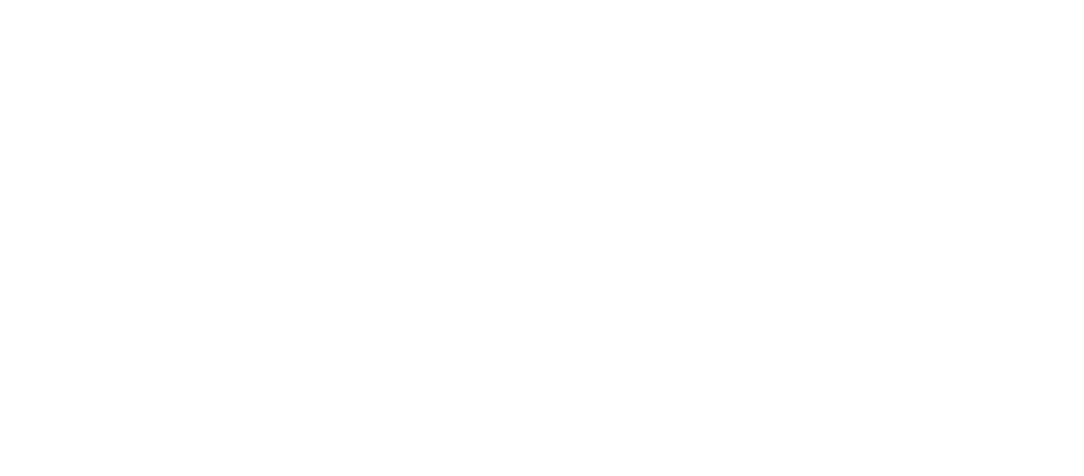
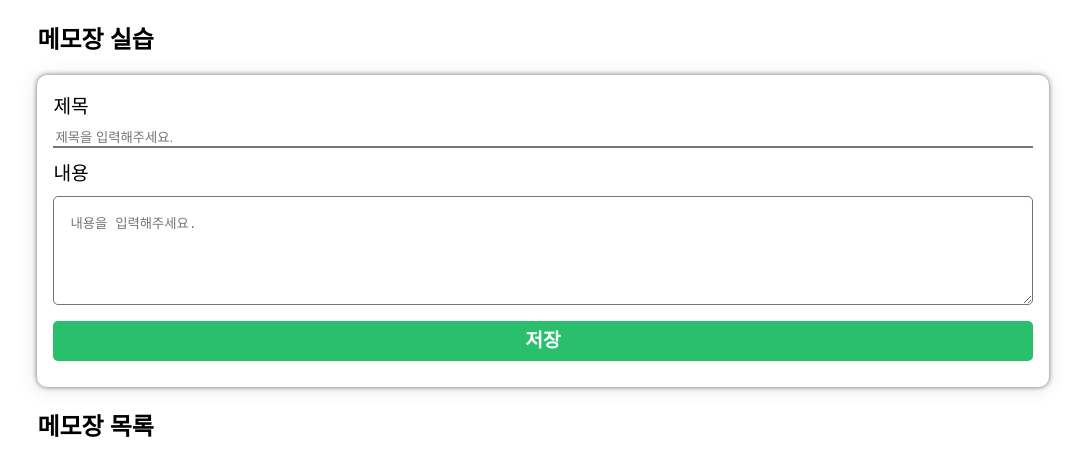
Before and after one commit to haryan248/Web_Front_Lecture, a React (Create React App) app in the folder day3/web_front_lecture/: page /memo in a window 1280 px wide. Shown: the top 476 px of the page, without its empty margins (97-1181 px from the left). Built offline with nearby package versions, Linux system fonts and the light colour scheme.

Commit message:
[add] 8주차 나만의 메모장 만들기 실습

```diff
--- a/day3/web_front_lecture/src/App.css
+++ b/day3/web_front_lecture/src/App.css
@@ -1,5 +1,7 @@
 .App {
     /* text-align: center; */
+    width: 80%;
+    margin: auto;
 }
 
 .App-logo {
--- a/day3/web_front_lecture/src/App.js
+++ b/day3/web_front_lecture/src/App.js
@@ -4,6 +4,8 @@
 import TodoList from "./pages/TodoList";
 import Register from "./pages/register";
 import Reducer from "./pages/reducer";
+import Memo from "./pages/memo";
+
 import { Route, Switch, withRouter } from "../node_modules/react-router-dom";
 
 function App() {
@@ -15,6 +17,7 @@
                 <Route exact path="/todo" component={TodoList} />
                 <Route exact path="/register" component={Register} />
                 <Route exact path="/reducer" component={Reducer} />
+                <Route exact path="/memo" component={Memo} />
             </Switch>
         </div>
     );
--- a/day3/web_front_lecture/src/Component/day7/Todo.js
+++ b/day3/web_front_lecture/src/Component/day7/Todo.js
@@ -33,7 +33,6 @@
         // todoDispatch({ type: "DELETE", id });
     };
     const updateStatus = (id) => {
-        console.log(id);
         updateTodoStatus(id);
         // todoDispatch({ type: "UPDATE_STATUS", id });
     };
--- /dev/null
+++ b/day3/web_front_lecture/src/Component/day8/MemoItem.js
@@ -0,0 +1,46 @@
+import React, { useState, useEffect, useRef } from "react";
+
+export default function MemoItem({ memo, del, update }) {
+    const [edit, setEdit] = useState(false);
+    const [memoTitleUpdateInput, setMemoTitleUpdateInput] = useState(memo.title);
+    const [memoDescUpdateInput, setMemoDescUpdateInput] = useState(memo.desc);
+
+    return (
+        <div className="memo-item">
+            <div className="memo-item-content">
+                <div className="register-date">최종 등록일 : {memo.date}</div>
+                {edit ? (
+                    <div>
+                        <div>
+                            제목 : <input type="text" value={memoTitleUpdateInput} onChange={(e) => setMemoTitleUpdateInput(e.target.value)} />
+                        </div>
+                        <div>
+                            내용 :
+                            <textarea rows="5" cols="40" value={memoDescUpdateInput} onChange={(e) => setMemoDescUpdateInput(e.target.value)} />
+                        </div>
+                        <div
+                            className="action-button modify-button"
+                            onClick={() => {
+                                setEdit(false);
+                                update(memo.id, memoTitleUpdateInput, memoDescUpdateInput, new Date().toLocaleString());
+                            }}
+                        >
+                            수정 완료
+                        </div>
+                    </div>
+                ) : (
+                    <div>
+                        <div className="title">제목 : {memo.title}</div>
+                        <div className="desc">내용 : {memo.desc}</div>
+                        <div className="action-button modify-button" onClick={() => setEdit(true)}>
+                            수정
+                        </div>
+                    </div>
+                )}
+                <div className="action-button delete-button" onClick={() => del(memo.id)}>
+                    삭제
+                </div>
+            </div>
+        </div>
+    );
+}
--- /dev/null
+++ b/day3/web_front_lecture/src/Component/day8/MemoList.js
@@ -0,0 +1,71 @@
+import React, { useState, useEffect } from "react";
+import MemoItem from "../../Component/day8/MemoItem";
+import useStore from "../../hook/useStore";
+import { observer } from "mobx-react";
+import "../../style/MemoList.css";
+
+const MemoList = () => {
+    // mobx 사용
+    const { memoList, createMemo, updateMemo, deleteMemo, getDataInLocalStorage } = useStore((store) => store.memos);
+
+    const [memoTitleInput, setMemoTitleInput] = useState("");
+    const [memoDescInput, setMemoDescInput] = useState("");
+
+    const memoItemId = memoList.length === 0 ? 1 : memoList[memoList.length - 1].id + 1;
+
+    useEffect(() => {
+        getDataInLocalStorage();
+    }, []);
+
+    const reset = () => {
+        setMemoDescInput("");
+        setMemoTitleInput("");
+    };
+
+    const create = () => {
+        createMemo({ id: memoItemId, title: memoTitleInput, desc: memoDescInput, date: new Date().toLocaleString() });
+        reset();
+    };
+
+    const update = (id, title, desc, date) => {
+        updateMemo(id, title, desc, date);
+    };
+
+    const del = (id) => {
+        deleteMemo(id);
+    };
+
+    return (
+        <div>
+            <h2>메모장 실습</h2>
+            <div className="memo_input--container">
+                <div>제목</div>
+                <input
+                    type="text"
+                    placeholder="제목을 입력해주세요."
+                    value={memoTitleInput}
+                    onChange={(e) => setMemoTitleInput(e.target.value)}
+                ></input>
+                <div className="desc">내용 </div>
+                <textarea
+                    placeholder="내용을 입력해주세요."
+                    rows="5"
+                    cols="100"
+                    value={memoDescInput}
+                    onChange={(e) => setMemoDescInput(e.target.value)}
+                ></textarea>
+                <div className="action-button save-button" onClick={create}>
+                    저장
+                </div>
+            </div>
+            <h2>메모장 목록</h2>
+            <div className="memo-list">
+                {memoList.map((memo) => {
+                    return <MemoItem key={memo.id} memo={memo} del={del} update={update} />;
+                })}
+            </div>
+        </div>
+    );
+};
+
+export default observer(MemoList);
--- /dev/null
+++ b/day3/web_front_lecture/src/mobx/MemoStore.js
@@ -0,0 +1,41 @@
+import { observable, action, makeObservable } from "mobx";
+export class MemoStore {
+    memoList = [];
+
+    constructor() {
+        makeObservable(this, {
+            memoList: observable,
+            createMemo: action,
+            updateMemo: action,
+            deleteMemo: action,
+            saveDataInLocalStorage: action,
+            getDataInLocalStorage: action,
+        });
+    }
+
+    createMemo = (memoItem) => {
+        this.memoList.push(memoItem);
+        this.saveDataInLocalStorage();
+    };
+
+    saveDataInLocalStorage = () => {
+        localStorage.setItem("memoList", JSON.stringify(this.memoList));
+    };
+
+    getDataInLocalStorage = () => {
+        this.memoList = JSON.parse(localStorage.getItem("memoList")) === null ? [] : JSON.parse(localStorage.getItem("memoList"));
+    };
+
+    updateMemo = (id, title, desc, date) => {
+        this.memoList = this.memoList.map((item) => (item.id === id ? { ...item, title, desc, date } : item));
+        this.saveDataInLocalStorage();
+    };
+
+    deleteMemo = (id) => {
+        this.memoList = this.memoList.filter((item) => item.id !== id);
+        this.saveDataInLocalStorage();
+        if (this.memoList.length === 0) {
+            localStorage.removeItem("memoList");
+        }
+    };
+}
--- a/day3/web_front_lecture/src/mobx/RootStore.js
+++ b/day3/web_front_lecture/src/mobx/RootStore.js
@@ -1,9 +1,12 @@
 // import { observable, action } from "mobx";
 import { TodoStore } from "./TodoStore";
+import { MemoStore } from "./MemoStore";
 export class RootStore {
     todos;
+    memos;
 
     constructor() {
         this.todos = new TodoStore();
+        this.memos = new MemoStore();
     }
 }
--- a/day3/web_front_lecture/src/pages/home.js
+++ b/day3/web_front_lecture/src/pages/home.js
@@ -17,6 +17,9 @@
                 <button>
                     <Link to="reducer">6주차 실습, 7주차 실습</Link>
                 </button>
+                <button>
+                    <Link to="memo">8주차 실습</Link>
+                </button>
             </div>
         </>
     );
--- /dev/null
+++ b/day3/web_front_lecture/src/pages/memo.js
@@ -0,0 +1,17 @@
+import React, { useReducer, useState } from "react";
+import { observer } from "mobx-react";
+import { StoreProvider } from "../hook/useStore";
+import { RootStore } from "../mobx/RootStore";
+import MemoList from "../Component/day8/MemoList";
+
+const memo = () => {
+    const rootStore = new RootStore();
+    return (
+        <div>
+            <StoreProvider value={rootStore}>
+                <MemoList />
+            </StoreProvider>
+        </div>
+    );
+};
+export default observer(memo);
--- /dev/null
+++ b/day3/web_front_lecture/src/style/MemoList.css
@@ -0,0 +1,88 @@
+.memo_input--container {
+    display: flex;
+    justify-content: center;
+    flex-direction: column;
+    padding: 1rem;
+    box-shadow: 0 0 5px rgb(0 0 0 / 55%), -1px 2px 20px rgb(0 0 0 / 10%);
+    border-radius: 10px;
+    font-size: larger;
+    font-family: Arial, Helvetica, sans-serif;
+}
+.memo_input--container .desc {
+    margin-top: 10px;
+}
+.memo_input--container input,
+.memo_input--container input:focus,
+.memo-item-content input,
+.memo-item-content input:focus {
+    outline: none;
+    border-top: none;
+    border-left: none;
+    border-right: none;
+    border-bottom: 2px solid #757577;
+}
+
+.memo_input--container textarea,
+.memo_input--container textarea:focus,
+.memo-item-content textarea,
+.memo-item-content textarea:focus {
+    outline: none;
+    resize: vertical; /* 상하만 가능 */
+    border: 1px solid #757577;
+    border-radius: 5px;
+    padding: 1rem;
+}
+
+.action-button {
+    color: white;
+    height: 40px;
+    line-height: 40px;
+    text-align: center;
+    border-radius: 5px;
+    font-weight: bold;
+    font-size: 1.2rem;
+    cursor: pointer;
+}
+.memo_input--container .save-button {
+    margin-top: 1rem;
+    background-color: #29bf6c;
+}
+.memo-list {
+    display: flex;
+    justify-content: center;
+    flex-direction: column;
+    margin-top: 2rem;
+    width: 80%;
+    margin: auto;
+    font-size: larger;
+}
+.memo-item {
+    padding: 1rem;
+    box-shadow: 0 0 5px rgb(0 0 0 / 5%), 0 5px 20px rgb(0 0 0 / 5%);
+    border-radius: 10px;
+    margin: 10px;
+    display: flex;
+    justify-content: center;
+    flex-direction: column;
+}
+.memo_input--container div,
+.memo-item div {
+    margin-bottom: 10px;
+}
+
+.memo-item-content {
+    display: flex;
+    flex-direction: column;
+}
+.memo-item-content .register-date {
+    font-size: small;
+}
+
+.memo-item-content .delete-button {
+    background-color: #eb4f4a;
+}
+
+.memo-item-content .modify-button {
+    margin-top: 1rem;
+    background-color: #3d8ee6;
+}
```
